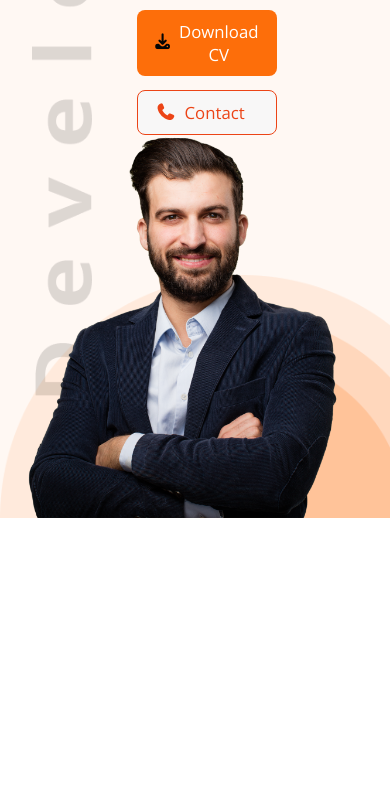
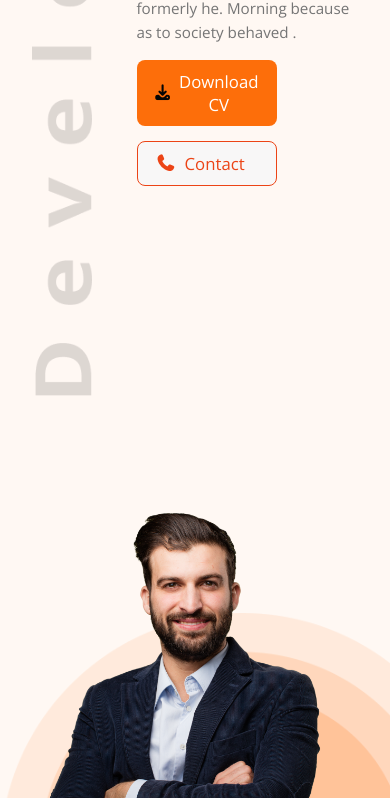
Before and after one commit to anika-kanok/Developer-protfolio, a plain HTML site: page index.html in a window 390 px wide. Shown: the part 326-1124 px from the top of the page. Before the commit the page ends 844 px from the top, so only its background shows below. Drawn offline with nearby package versions, Linux system fonts and the light colour scheme.

Commit message:
responsive

```diff
--- a/style.css
+++ b/style.css
@@ -176,7 +176,7 @@ header{
     header{
     width: 100%;
     position: relative;
-    min-height: 100vh;
+    min-height: 140vh;
 
     & .Group{
         min-height: auto;
@@ -276,8 +276,8 @@ header{
         justify-content: center;
         text-align: center;
          & img{
-            width: 100%;
-            display: block;
+            width: 90%;
+            display:inline-block;
 
          }
     }
```
